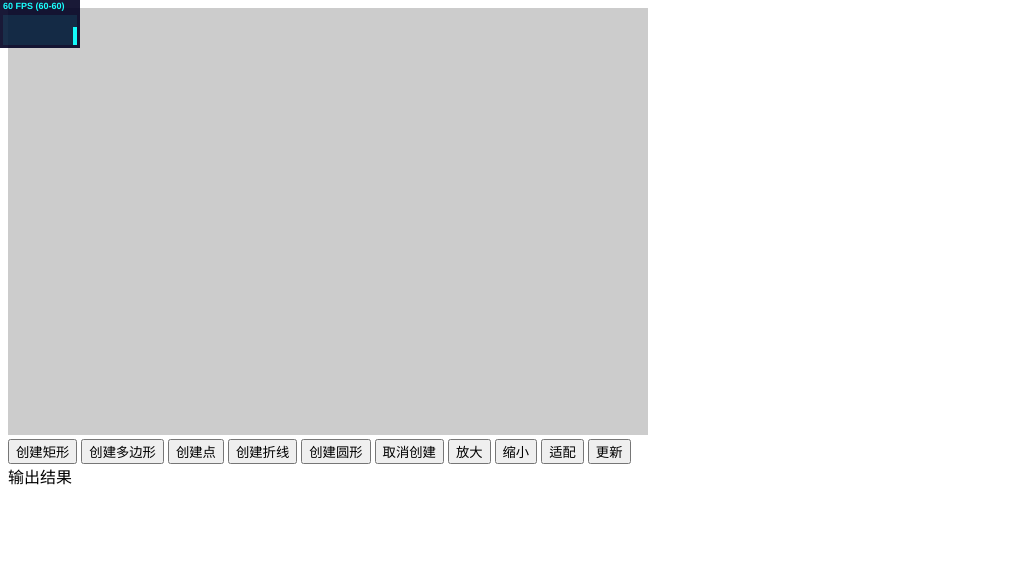
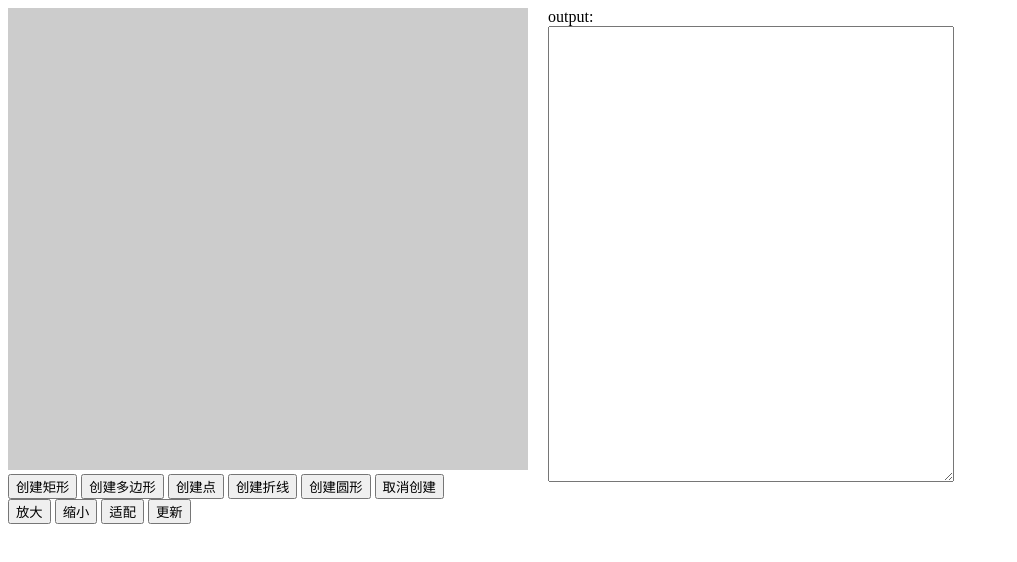
Before and after one commit to heylight/canvas-select, a website: page index.html in a window 1280 px wide. Shown: the whole page, without its empty margins (0-1017 px from the left). Drawn offline with nearby package versions, Linux system fonts and the light colour scheme.

Commit message:
docs: 修改示例

```diff
--- a/index.html
+++ b/index.html
@@ -6,15 +6,30 @@
   <meta name="viewport" content="width=device-width, initial-scale=1.0" />
   <title>canvas-select示例</title>
   <style>
+    .box {
+      display: flex;
+    }
+
     .container {
       background-color: #ccc;
+    }
+
+    .right {
+      margin-left: 20px;
+    }
+
+    #output {
+      height: 450px;
+      width: 400px;
     }
 
   </style>
 </head>
 
 <body>
-  <canvas width="640" height="427" class="container"></canvas>
+  <div class="box">
+    <div class="left">
+      <canvas width="520" height="462" class="container"></canvas>
       <div>
         <button onclick="change(1)">创建矩形</button>
         <button onclick="change(2)">创建多边形</button>
@@ -22,84 +37,157 @@
         <button onclick="change(4)">创建折线</button>
         <button onclick="change(5)">创建圆形</button>
         <button onclick="change(0)">取消创建</button>
+        <br />
         <button onclick="zoom(true)">放大</button>
         <button onclick="zoom(false)">缩小</button>
         <button onclick="fitting()">适配</button>
         <button onclick="update()">更新</button>
       </div>
-  <div>输出结果</div>
+    </div>
+    <div class="right">
+      <div>output:</div>
+      <textarea id="output"></textarea>
       <pre></pre>
-
+    </div>
+  </div>
   <script src="./lib/canvas-select.min.js"></script>
   <script>
-    const output = document.querySelector('pre');
-    const canvasSelect = new CanvasSelect('.container', 'https://k.sinaimg.cn/n/tech/5_img/upload/491a5e34/768/w941h627/20220412/ed6c-87dce461cc99bc0ebdd967eedad17aed.jpg/w640slw.jpg');
-    // const canvasSelect = new CanvasSelect('.container');
-    window.c = canvasSelect;
-    const option = []
-    // const padding = 2
-    // const rectW = 2
-    // const WIDTH = 640 - rectW
-    // const calcNum = (rectW + padding) * 60000
-    // for (let i = 0; i < calcNum; i += (rectW + padding)) {
-    //   const x = i % WIDTH
-    //   const y = ((i - i % WIDTH) / WIDTH) * (rectW + padding)
-    //   option.push({
-    //     coor: [[x, y], [x + rectW, y + rectW]],
-    //     type: 1
-    //   })
-    // }
-    // for (let i = 0; i < 20000; i++) {
-    //   option.push({
-    //     coor: [[200, 200], [400, 400]],
-    //     type: 1
-    //   })
-    // }
-    option.push({
-      label: 'name',
-      coor: [200, 200],
-      radius: 50,
-      type: 5
-    })
-    canvasSelect.setData(option);
+    const output = document.getElementById('output');
+    const instance = new CanvasSelect('.container', 'https://cdn.jsdelivr.net/npm/@heylight/cdn@%5E1/img/onepiece.png');
+    window.c = instance;
+    const option = [
+      {
+        "label": "圆形",
+        "coor": [
+          369,
+          197
+        ],
+        "type": 5,
+        "radius": 38
+      },
+      {
+        "label": "折线",
+        "coor": [
+          [
+            470,
+            155
+          ],
+          [
+            503,
+            230
+          ],
+          [
+            506,
+            298
+          ]
+        ],
+        "type": 4
+      },
+      {
+        "label": "点",
+        "coor": [
+          345,
+          406
+        ],
+        "index": 2,
+        "type": 3
+      },
+      {
+        "label": "矩形",
+        "coor": [
+          [
+            184,
+            183
+          ],
+          [
+            275,
+            238
+          ]
+        ],
+        "type": 1
+      },
+      {
+        "label": "多边形",
+        "coor": [
+          [
+            135,
+            291
+          ],
+          [
+            129,
+            319
+          ],
+          [
+            146,
+            346
+          ],
+          [
+            174,
+            365
+          ],
+          [
+            214,
+            362
+          ],
+          [
+            196,
+            337
+          ],
+          [
+            161,
+            288
+          ]
+        ],
+        "type": 2
+      }
+    ]
+
+    instance.setData(option);
     // 选中
-    canvasSelect.on('load', (src) => {
+    instance.on('load', (src) => {
       console.log('图片加载完成', src);
     });
     // 添加
-    canvasSelect.on('add', (info) => {
+    instance.on('add', (info) => {
       console.log('当前添加', info)
       window.info = info;
     });
     // 删除
-    canvasSelect.on('delete', (info) => {
+    instance.on('delete', (info) => {
       console.log('当前删除', info)
       window.info = info;
     });
     // 选中
-    canvasSelect.on('select', (info) => {
-      console.log('当前选中', canvasSelect.dataset)
+    instance.on('select', (info) => {
+      console.log('当前选中', instance.dataset)
       window.info = info;
     });
-    canvasSelect.on('updated', (result) => {
+    instance.on('updated', (result) => {
       // console.log('标注结果', result)
-      // output.innerHTML = JSON.stringify(canvasSelect.dataset, null, 2);
+      const list = instance.dataset.map(x => ({
+        label: x.label,
+        coor: x.coor,
+        type: x.type,
+        radius: x.radius,
+        uuid: x.uuid,
+      }))
+      output.value = JSON.stringify(list, null, 2);
     });
 
     function change(num) {
-      canvasSelect.createType = num;
+      instance.createType = num;
     }
     function zoom(type) {
-      canvasSelect.setScale(type);
+      instance.setScale(type);
     }
     function fitting() {
-      canvasSelect.fitZoom();
+      instance.fitZoom();
     }
     function update() {
-      canvasSelect.update();
+      instance.update();
     }
   </script>
-  <script src="https://unpkg.com/stats.js@0.17.0/build/stats.min.js"> </script>
+  <!-- <script src="https://unpkg.com/stats.js@0.17.0/build/stats.min.js"> </script>
   <script>
     const stats = new Stats();
     // stats.showPanel(2); // 0: fps, 1: ms, 2: mb, 3+: custom
@@ -112,7 +200,7 @@
     }
     requestAnimationFrame(animate);
 
-  </script>
+  </script> -->
 </body>
 
 </html>
--- a/src/index.ts
+++ b/src/index.ts
@@ -16,7 +16,7 @@ export default class CanvasSelect extends EventBus {
 
     MIN_RADIUS: number = 5
 
-    strokeStyle = '#78f152'
+    strokeStyle = '#0f0'
 
     fillStyle = 'rgba(0, 0, 255,0.1)'
 
```
Also changed, not shown: README.md. Lines whose indentation alone changed are shown as unchanged.
